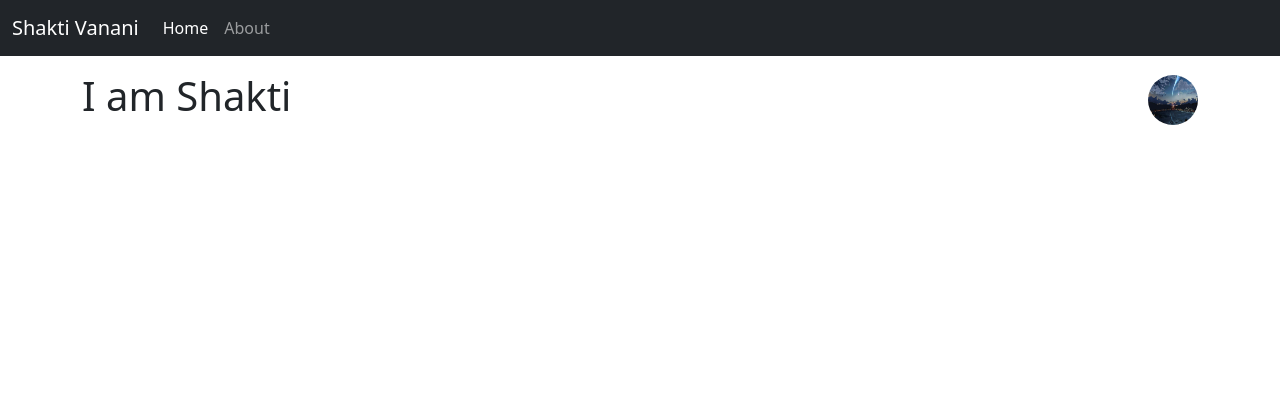
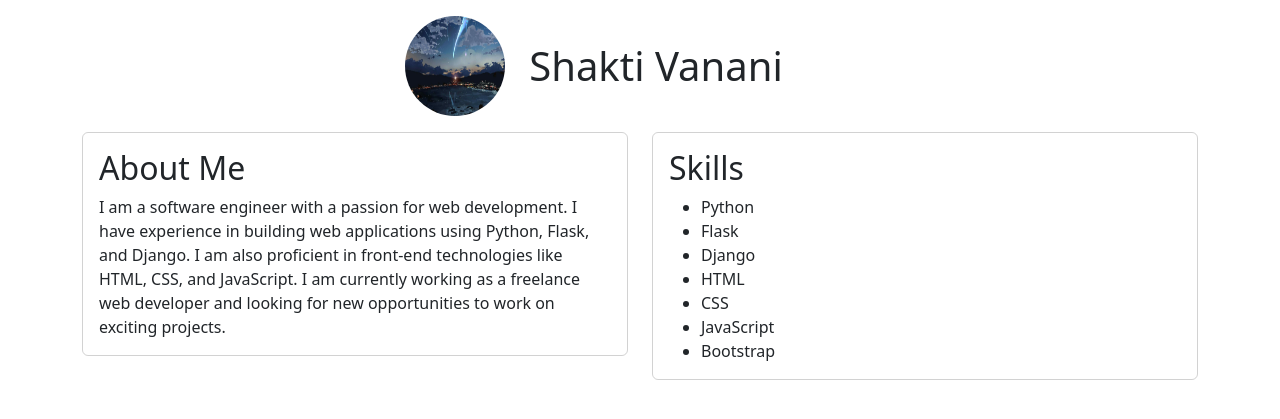
Before and after one commit to shaktivanani/shaktivanani, a Flask app: page / in a window 1280 px wide. Shown: the top 419 px of the page. Run offline with Flask 3, Linux system fonts and the light colour scheme.

Commit message:
add something

```diff
--- a/templates/base.html
+++ b/templates/base.html
@@ -11,33 +11,14 @@
   <link href="https://cdn.jsdelivr.net/npm/bootstrap@5.3.3/dist/css/bootstrap.min.css" rel="stylesheet"
     integrity="sha384-QWTKZyjpPEjISv5WaRU9OFeRpok6YctnYmDr5pNlyT2bRjXh0JMhjY6hW+ALEwIH" crossorigin="anonymous">
 </head>
-<body>
-  <nav class="navbar navbar-expand-lg bg-dark navbar-dark ">
-    <div class="container-fluid ">
-      <a class="navbar-brand" href="/">Shakti Vanani</a>
-      <button class="navbar-toggler" type="button" data-bs-toggle="collapse" data-bs-target="#navbarSupportedContent"
-        aria-controls="navbarSupportedContent" aria-expanded="false" aria-label="Toggle navigation">
-        <span class="navbar-toggler-icon"></span>
-      </button>
-      <div class="collapse navbar-collapse" id="navbarSupportedContent">
-        <ul class="navbar-nav me-auto mb-2 mb-lg-0">
-          <li class="nav-item">
-            <a class="nav-link active" aria-current="page" href="#">Home</a>
-          </li>
-          <li class="nav-item">
-            <a class="nav-link" href="about">About</a>
-          </li>
+<body >
+  <div  class="container-fluid">
 
-        </ul>
-
-      </div>
-    </div>
-  </nav>
-
-  {% block body %}
+    {% block body %}
 
 
-  {% endblock body %}
+    {% endblock body %}
+</div>
   <script src="https://cdn.jsdelivr.net/npm/bootstrap@5.3.3/dist/js/bootstrap.bundle.min.js"
     integrity="sha384-YvpcrYf0tY3lHB60NNkmXc5s9fDVZLESaAA55NDzOxhy9GkcIdslK1eN7N6jIeHz"
     crossorigin="anonymous"></script>
--- a/templates/index.html
+++ b/templates/index.html
@@ -2,12 +2,45 @@
 {% block title %} Home {% endblock title %}
 {% block body %}
 
-<div class="container mb-3 my-3 d-flex justify-content-between align-items-center">
-  <h1 class="text-center">I am Shakti</h1>
-  <img src="{{ url_for('static', filename='img/img5.jpg') }}" alt="Author Photo" class="rounded-circle" style="width: 50px; height: 50px;">
+
+<div class="container m-4 mb-3 my-3 d-flex justify-content-center align-items-center">
+  <img src="{{ url_for('static', filename='img/img5.jpg') }}"
+  alt="Author Photo" class="rounded-circle" style="width: 100px; height: 100px;">
+  <h1 class="text-center m-4 mb-3 my-3 d-flex">Shakti Vanani</h1>
+</div>
+<div class="container">
+  <div class="row">
+    <div class="col-md-6">
+      <div class="card bg-transparent">
+        <div class="card-body">
+          <h2 class="card-title">About Me</h2>
+          <p class="card-text">
+            I am a software engineer with a passion for web development. I have experience in building web applications using
+            Python, Flask, and Django. I am also proficient in front-end technologies like HTML, CSS, and JavaScript. I am
+            currently working as a freelance web developer and looking for new opportunities to work on exciting projects.
+          </p>
+        </div>
+      </div>
+    </div>
+    <div class="col-md-6">
+      <div class="card bg-transparent">
+        <div class="card-body ">
+          <h2 class="card-title">Skills</h2>
+          <ul class="card-text">
+            <li>Python</li>
+            <li>Flask</li>
+            <li>Django</li>
+            <li>HTML</li>
+            <li>CSS</li>
+            <li>JavaScript</li>
+            <li>Bootstrap</li>
+          </ul>
+        </div>
+      </div>
+    </div>
+  </div>
 </div>
 
 
 
-
 {% endblock body %}
```
